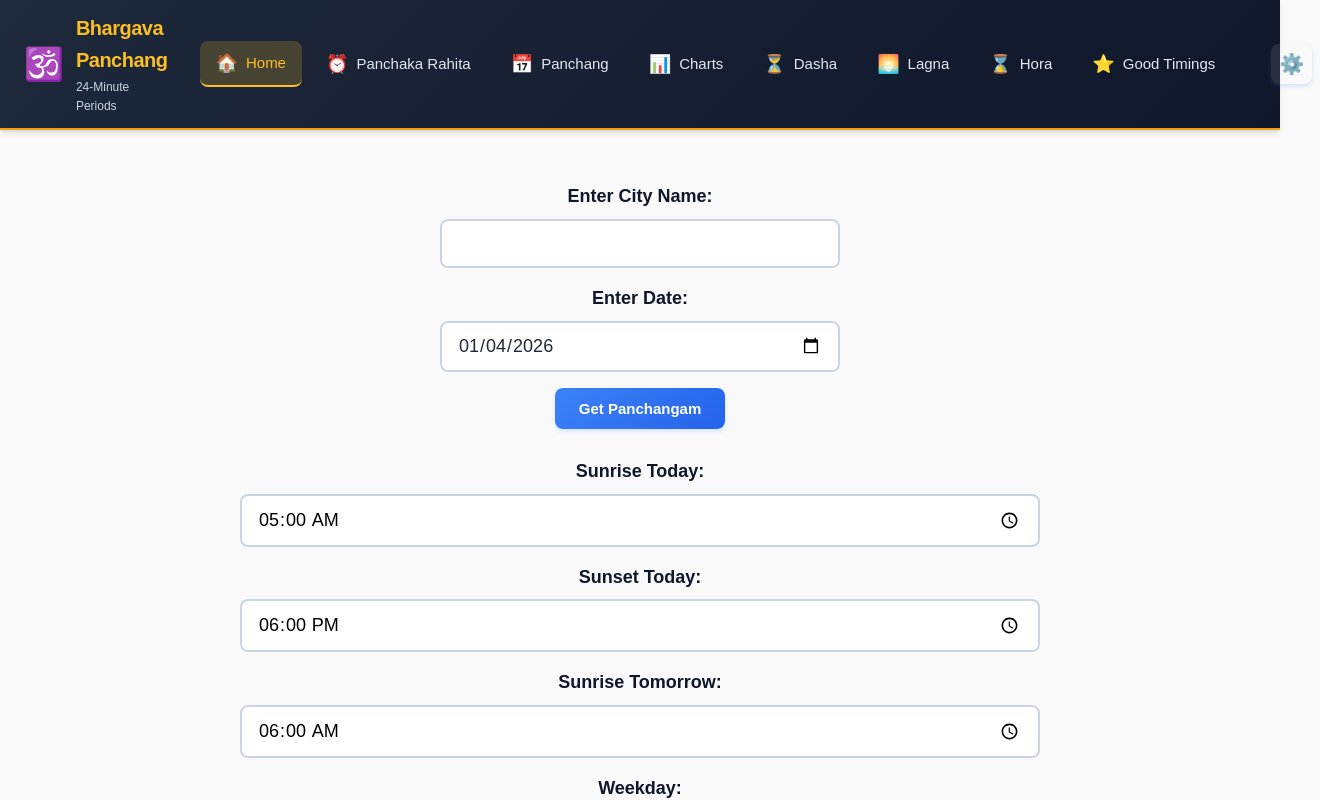
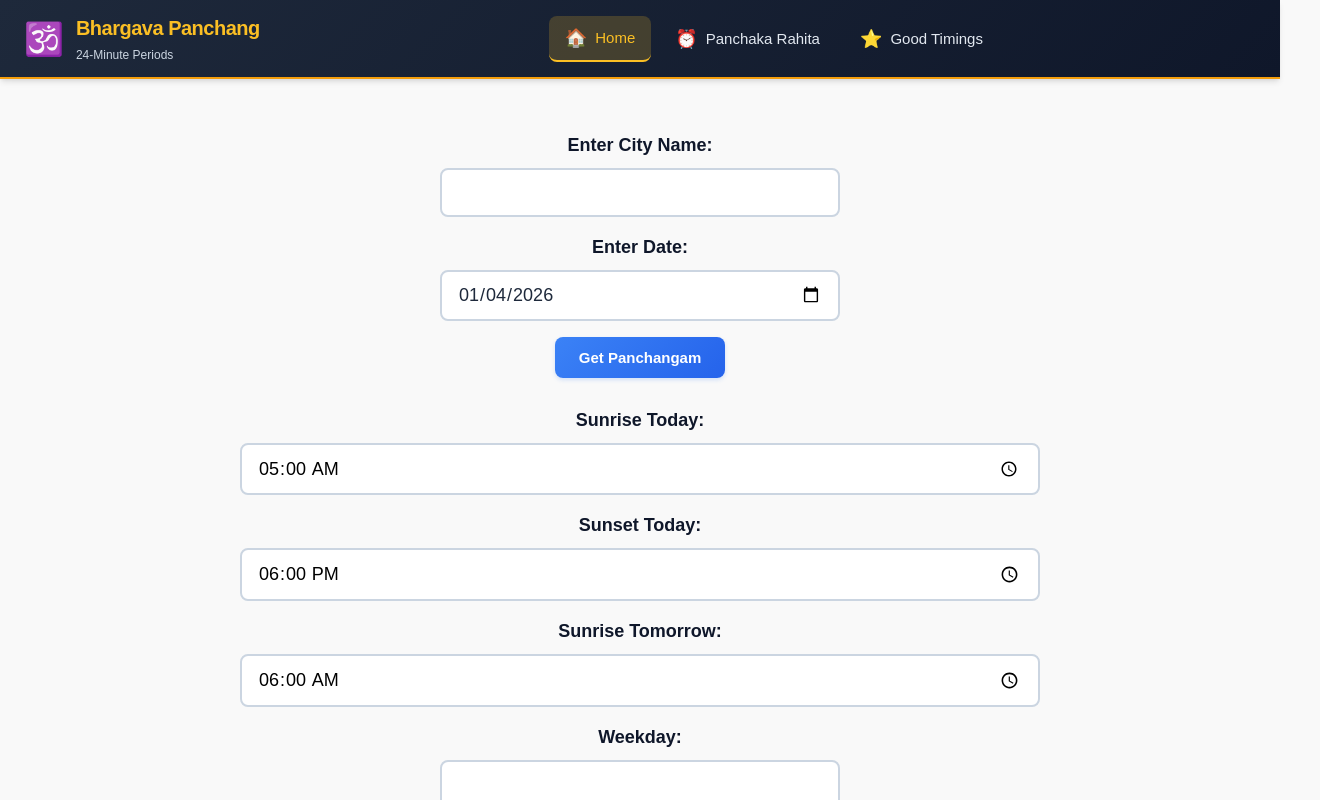
Before and after one commit to ucs200525/panchBotNewTele, a React (Create React App) app in the folder frontend/: page / in a window 1280 px wide. Shown: the top 800 px of the page, 1320 px wide, since content can reach past the window. Built offline with nearby package versions, Linux system fonts and the light colour scheme; no server answers.

Commit message:
ready to deploy

```diff
--- a/frontend/src/components/Navbar.js
+++ b/frontend/src/components/Navbar.js
@@ -39,7 +39,7 @@ const Navbar = () => {
             <span className="nav-text">Panchaka Rahita</span>
           </Link>
 
-          <Link
+          {/* <Link
             to="/panchang"
             className={`nav-link ${isActive('/panchang') ? 'active' : ''}`}
           >
@@ -77,7 +77,7 @@ const Navbar = () => {
           >
             <span className="nav-icon">⌛</span>
             <span className="nav-text">Hora</span>
-          </Link>
+          </Link> */}
 
           <Link
             to="/combine"
@@ -111,11 +111,11 @@ const Navbar = () => {
         </div>
 
         {/* Settings button - Optional */}
-        <div className="navbar-actions">
+        {/* <div className="navbar-actions">
           <button className="action-btn" title="Settings">
             ⚙️
           </button>
-        </div>
+        </div> */}
       </div>
     </nav>
   );
```
